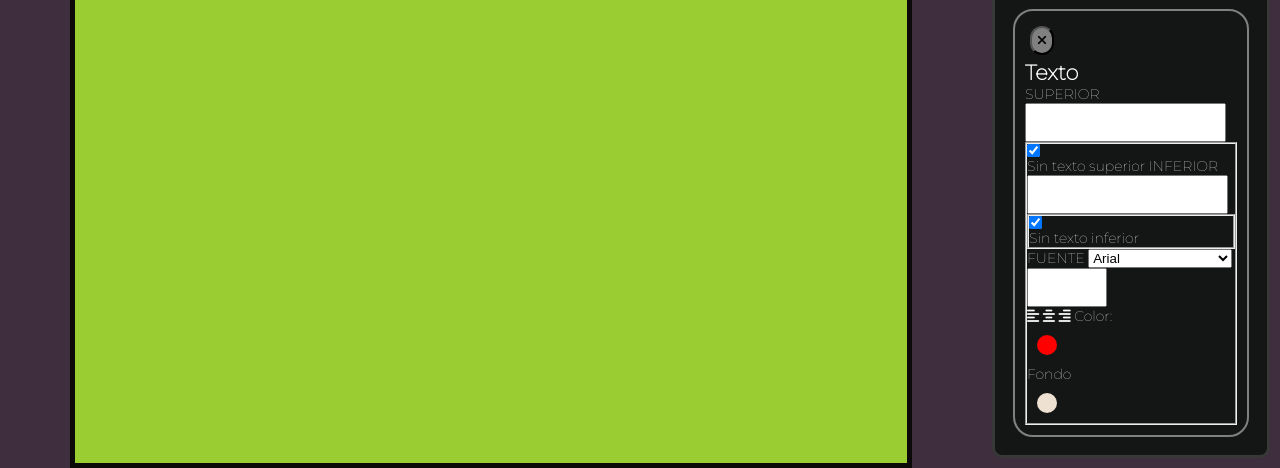
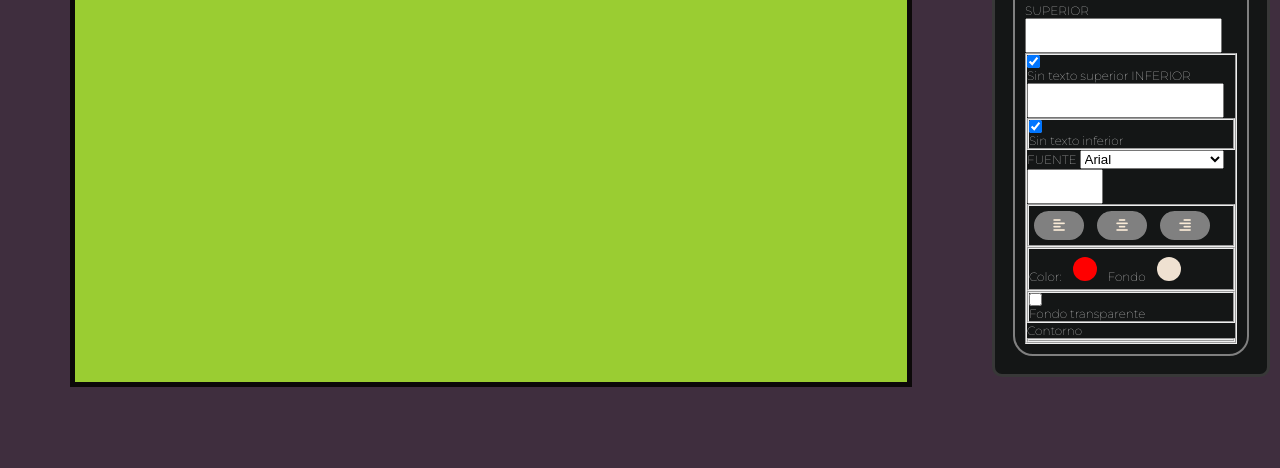
Before and after one commit to AdrianaVillafane/ADA-2023-Editor-Memes, a plain HTML site: page index.html in a window 1280 px wide. Shown: the part 804-1272 px from the top of the page. After the commit the page ends 1191 px from the top, so only its background shows below. Drawn offline with nearby package versions, Linux system fonts and the light colour scheme; a web font is replaced by a local one.

Commit message:
aside text

```diff
--- a/app.js
+++ b/app.js
@@ -132,7 +132,7 @@ hueSlider.addEventListener("input", () => {
     //obtengo valor del input
     const hueValue = hueSlider.value;
     //aplico en la img
-    memeImg.style.filter = `hue(${hueValue}deg)`;
+    memeImg.style.filter = `hue(${hueRotateValue}deg)`;
     filtros();
 });
 console.log(filtros);
--- a/index.html
+++ b/index.html
@@ -92,7 +92,7 @@
 
                 <label for="fondo">FONDO</label>
                 <div class="contenedor-color-input">
-                    <input type="color" value="rgb(223,114,114)" class="color-input" id="color-picker">
+                    <input type="color" value="#ff0000" class="color-input" id="color-picker">
                     <span id="color-name"></span>
                 </div>
                 <select name="fondo" id="filtros-fondo">
@@ -161,8 +161,8 @@
                     <input type="text" id="botton-text-btn">
 
                     <fieldset>
-                    <input type="checkbox" id="bottom-text-input" name="text_inf" checked>
-                    <label for="chekbox">Sin texto inferior</label>
+                        <input type="checkbox" id="bottom-text-input" name="text_inf" checked>
+                        <label for="chekbox">Sin texto inferior</label>
                     </fieldset>
 
                     <label for="fuente">FUENTE</label>
@@ -184,15 +184,25 @@
 
                     </selec>
 
-
-                    <i class="fa-solid fa-align-left"></i>
-                    <i class="fa-solid fa-align-center"></i>
-                    <i class="fa-solid fa-align-right"></i>
-
-                    <label for="color-fuente">Color:</label>
+                    <fieldset>
+                       <button class="alineacion"> <i class="fa-solid fa-align-left"></i></button>
+                       <button class="alineacion"><i class="fa-solid fa-align-center"></i></button>
+                       <button class="alineacion">  <i class="fa-solid fa-align-right"></i></button>
+                    </fieldset>
+                    <fieldset>
+                   <label for="color-fuente">Color:</label>
                     <input type="color" value="#ff0000" class="color-input" id="color-fuente">
                     <label for="color-fondo-fuente">Fondo</label>
                     <input type="color" value="#efe1d1" class="color-input" id="color-fondo">
+                    </fieldset>
+                   <fieldset>
+                    <input type="checkbox">
+                    <label for="fondo-transparente">Fondo transparente</label>
+                </fieldset>
+                <label for="contorno">Contorno</label>
+                <fieldset>
+
+                </fieldset>
             </aside>
         </div>
     </div>
--- a/style.css
+++ b/style.css
@@ -83,7 +83,7 @@ span{
     background-color: #A78295;
 }
 .contenedor_aside {
-    font-size: 14px;
+    font-size: 12px;
     width: 16rem;
     padding: 0.5rem;
     margin: 10px 10px;
@@ -94,7 +94,7 @@ span{
     border-radius: 10px;
 }
 input {
-    padding: 10px;
+    padding: 8px;
     display: block;
 }
 .color-input {
@@ -102,6 +102,7 @@ input {
     height: 40px;
     background-color: transparent;
     border: none;
+    display: inline-block;
 }
 .color-input::-webkit-color-swatch {
     border: none;
@@ -127,6 +128,12 @@ input {
     border-radius: 20px;
 
 }
+ .alineacion{
+    color: antiquewhite;
+    border: 2px solid grey;
+width: 50px;
+border-radius: none;
+    }
 main {
     justify-content: center;
     align-items: center;
```
